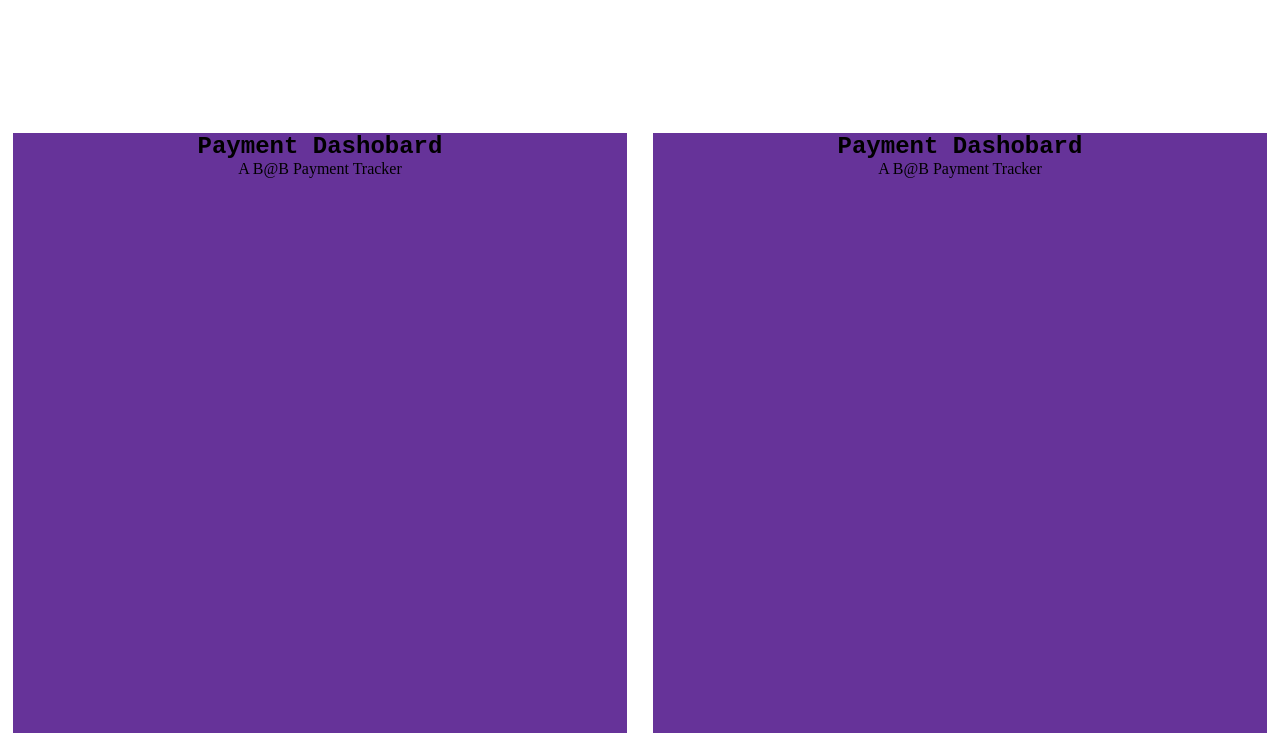
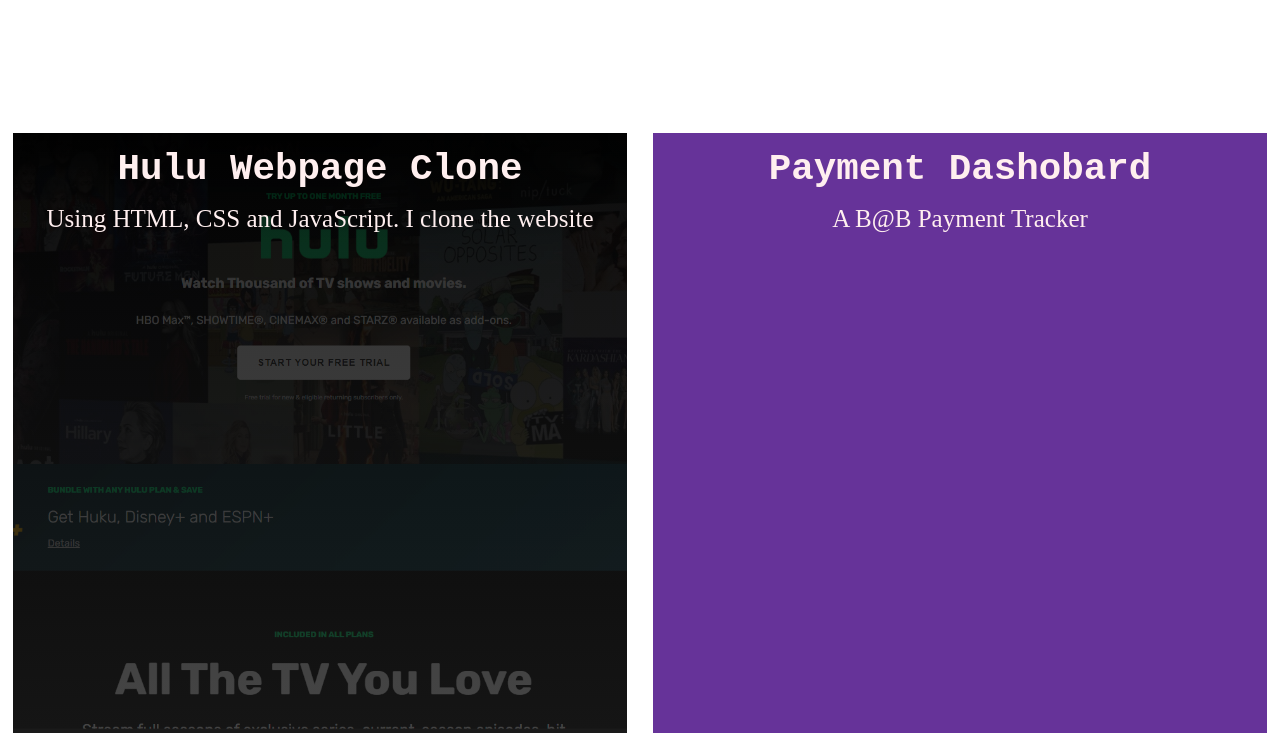
Before and after one commit to Zurcemozz/Portfolio, a plain HTML site: page index.html in a window 1280 px wide. Shown: the part 600-1355 px from the top of the page. Drawn offline with Linux system fonts and the light colour scheme.

Commit message:
Second Commint

```diff
--- a/index.html
+++ b/index.html
@@ -39,9 +39,10 @@
 
 
     <section class="dub-section">
-        <div class="square">
-            <h2>Payment Dashobard</h2>
-            <p>A B@B Payment Tracker</p>
+        <div class="square" id="hulu">
+                <h2>Hulu Webpage Clone</h2>
+                <p>Using HTML, CSS and JavaScript. I clone the website</p>
+
         </div>
         <div class="square">
             <h2>Payment Dashobard</h2>
--- a/style.css
+++ b/style.css
@@ -93,6 +93,17 @@ header {
   height: 350px;
   text-align: center;
   margin: 1%;
+  color: rgb(255, 239, 239);
+  font-size: 25px;
+}
+.square h2,
+p {
+  margin-top: 15px;
+}
+
+#hulu {
+  background: linear-gradient(rgba(0, 0, 0, 0.81), rgba(26, 26, 26, 0.81)),
+    url(./images/hulu_clone.PNG) no-repeat center center/cover;
 }
 
 .dark .square {
```
Also changed, not shown: images/hulu_clone.PNG (added).
